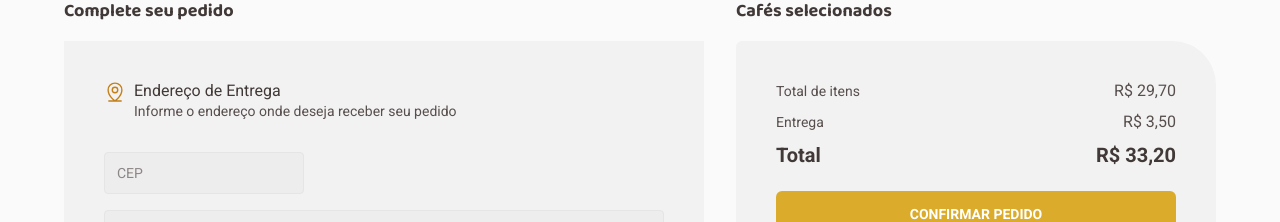
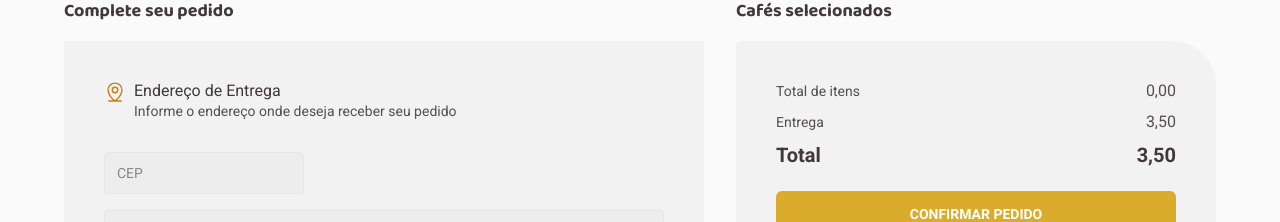
Before and after one commit to franciscovinicios/coffee-delivery, a React (Vite) app: page /checkout in a window 1280 px wide. Shown: the part 150-372 px from the top of the page. Built offline with nearby package versions, Linux system fonts and the light colour scheme.

Commit message:
context and hoks of Cart : price tottal  in resume card

```diff
--- a/src/pages/Checkout/SelectedCoffees/CardTotalPrice/CardTotalPrice.tsx
+++ b/src/pages/Checkout/SelectedCoffees/CardTotalPrice/CardTotalPrice.tsx
@@ -1,26 +1,37 @@
+import { useCart } from "../../../../hooks/useCart";
+import { formatMoney } from "../../../../utils/formatMoney";
 import {
   CartTotalPriceContainer,
   ServiceResumeItem,
   TextService,
 } from "./styles";
 
+const DELIVERY_PRICE = 3.5;
+
 export function CardTotalPrice() {
+  const { cartItemsTotal } = useCart();
+
+  const cartTotal = DELIVERY_PRICE + cartItemsTotal;
+
+  const formattedItemsTotal = formatMoney(cartItemsTotal);
+  const formattedCartTotal = formatMoney(cartTotal);
+  const formattedDeliveryPrice = formatMoney(DELIVERY_PRICE);
   return (
     <CartTotalPriceContainer>
       <ServiceResumeItem>
         <TextService>Total de itens</TextService>
 
-        <TextService className="price">R$ 29,70</TextService>
+        <TextService className="price">{formattedItemsTotal}</TextService>
       </ServiceResumeItem>
       <ServiceResumeItem>
         <TextService>Entrega</TextService>
 
-        <TextService className="price">R$ 3,50 </TextService>
+        <TextService className="price">{formattedDeliveryPrice}</TextService>
       </ServiceResumeItem>
       <ServiceResumeItem>
         <TextService className="bold">Total</TextService>
 
-        <TextService className="bold">R$ 33,20 </TextService>
+        <TextService className="bold">{formattedCartTotal}</TextService>
       </ServiceResumeItem>
     </CartTotalPriceContainer>
   );
--- a/src/pages/Checkout/SelectedCoffees/CoffeItemCard/CoffeItemCard.tsx
+++ b/src/pages/Checkout/SelectedCoffees/CoffeItemCard/CoffeItemCard.tsx
@@ -58,7 +58,7 @@ export function CoffeItemCard({ coffee }: CoffeItemCardProps) {
           </Details>
         </Infos>
 
-        <Price>R$ {coffee.price}</Price>
+        <Price>R$ 9,90</Price>
       </CoffeeItemContent>
       <Divisor />
     </CoffeeItemContainer>
--- a/src/pages/Checkout/SelectedCoffees/index.tsx
+++ b/src/pages/Checkout/SelectedCoffees/index.tsx
@@ -3,8 +3,10 @@ import { TitleSection } from "../CompleteOrder/styles";
 import { CoffeItemCard } from "./CoffeItemCard/CoffeItemCard";
 import { CardTotalPrice } from "./CardTotalPrice/CardTotalPrice";
 import { useCart } from "../../../hooks/useCart";
+
 export function SelectedCoffees() {
   const { cart } = useCart();
+
   return (
     <SelecetedCoffeesContainer>
       <TitleSection>Cafés selecionados</TitleSection>
--- /dev/null
+++ b/src/utils/formatMoney.ts
@@ -0,0 +1,5 @@
+export function formatMoney(value: number) {
+  return value.toLocaleString("pt-BR", {
+    minimumFractionDigits: 2,
+  });
+}
```
